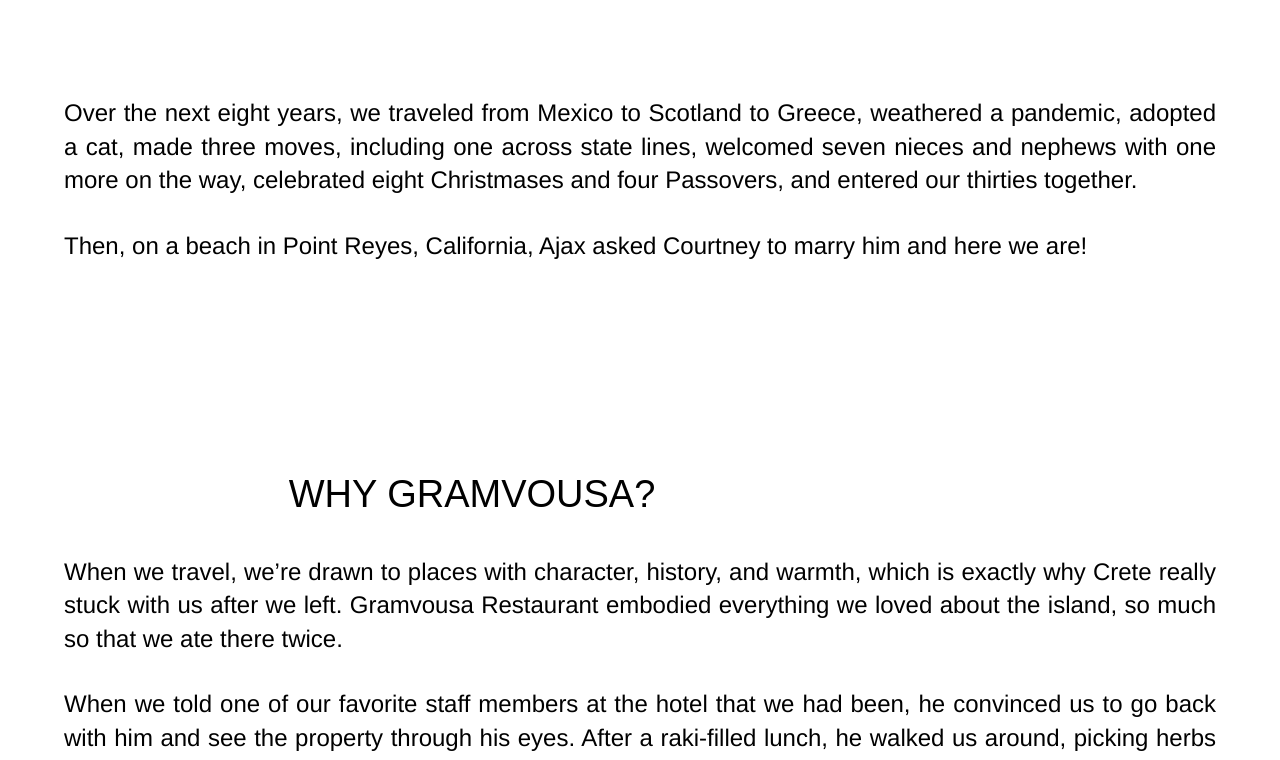
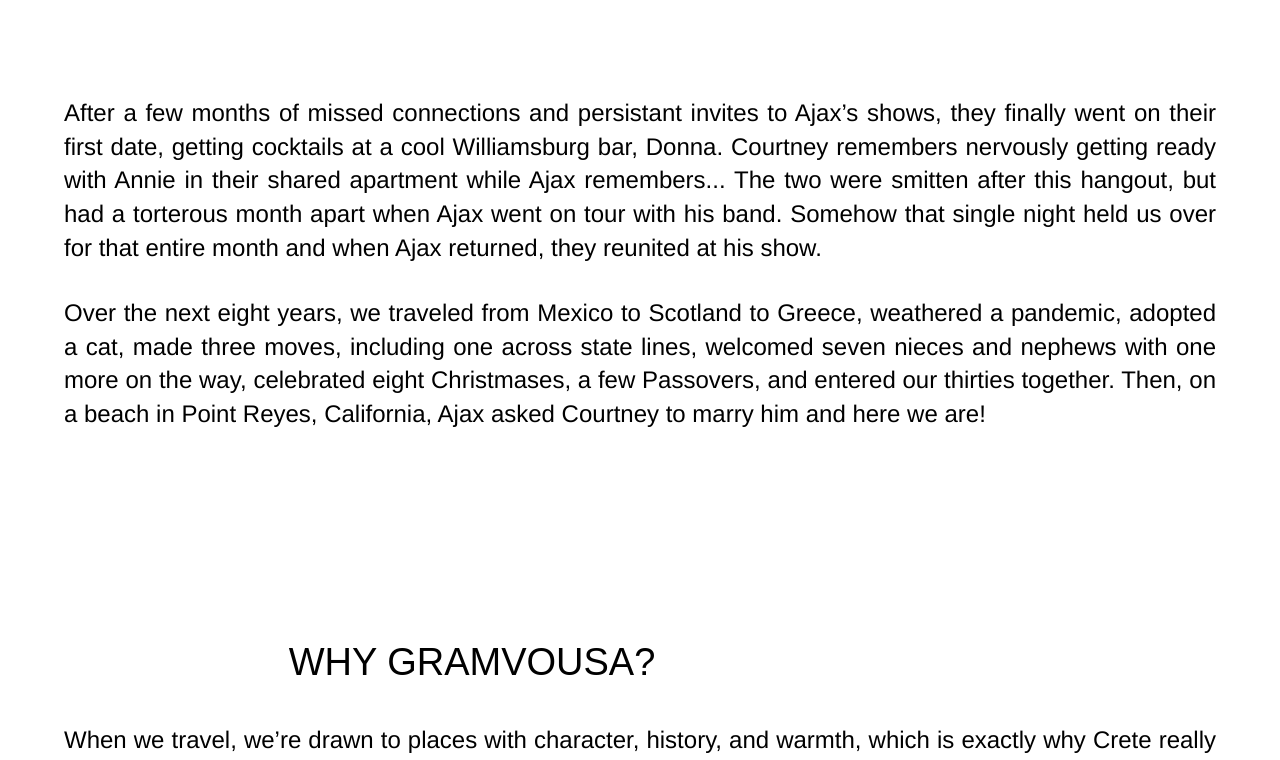
Before and after one commit to ajaxabernathy/courtney-and-ajax, a Next.js app: page / in a window 1280 px wide. Shown: the part 3868-4628 px from the top of the page. Built offline with nearby package versions, Linux system fonts and the light colour scheme; a web font is replaced by a local one.

Commit message:
fix: space mobile

```diff
--- a/app/globals.css
+++ b/app/globals.css
@@ -25,7 +25,7 @@ nav a {
 }
 
 .text-body {
-  @apply font-helvetica-neue text-[18px] md:text-[24px] leading-[120%] md:leading-[140%] tracking-[0%] text-justify;
+  @apply font-helvetica-neue text-[16px] md:text-[24px] leading-[140%] md:leading-[140%] tracking-[0%] text-justify;
 }
 
 .text-body-sm {
--- a/app/page.tsx
+++ b/app/page.tsx
@@ -15,7 +15,7 @@ export default function Home() {
           playsInline
           width={1000}
           height={562}
-          className="md:hidden w-full h-auto pt-[48px] pb-[58px]"
+          className="md:hidden w-full h-auto"
         >
           <source src="/video/hero-animation-mobile.mp4" type="video/mp4" />
         </video>
@@ -35,7 +35,7 @@ export default function Home() {
         <h1 className="sr-only">Ajax and Courtney</h1>
       </div>
 
-      <div className="flex justify-center mt-[32px] md:mt-[231px] px-4">
+      <div className="flex justify-center mt-[104px] md:mt-[231px] px-4">
         <Image
           src="/vectors/please-join-us.webp"
           alt="Please join us for our wedding celebration at Gramvousa Restaurant, May 29th, with our family and friends, in Crete, Greece."
@@ -49,16 +49,16 @@ export default function Home() {
         loop
         muted
         playsInline
-        className="w-[198px] md:w-[372px] h-auto mt-[74px] md:mt-[140px] mx-auto"
+        className="w-[198px] md:w-[372px] h-auto mt-[42px] md:mt-[140px] mx-auto"
       >
         <source src="/video/wedding-birds.mp4" type="video/mp4" />
       </video>
 
-      <div className="flex justify-center mt-[96px] md:mt-[232px]">
+      <div className="flex justify-center mt-[74px] md:mt-[232px]">
         <HeroFrame />
       </div>
 
-      <div className="mt-[96px] md:mt-[236px]">
+      <div className="mt-[94px] md:mt-[236px]">
         <TextBlock
           offset
           heading="How it began"
@@ -69,7 +69,7 @@ export default function Home() {
         />
       </div>
 
-      <div className="flex md:flex-row flex-col-reverse gap-[57px] md:mt-[120px]">
+      <div className="flex md:flex-row flex-col-reverse gap-[57px] mt-[74px] md:mt-[120px]">
         <div className="w-full md:w-[461px]">
           <Image
             src="/images/imessage.webp"
@@ -102,14 +102,13 @@ export default function Home() {
       <div className="mt-[74px] md:mt-[98px]">
         <TextBlock
           body={[
-            "Over the next eight years, we traveled from Mexico to Scotland to Greece, weathered a pandemic, adopted a cat, made three moves, including one across state lines, welcomed seven nieces and nephews with one more on the way, celebrated eight Christmases and four Passovers, and entered our thirties together.",
-
-            "Then, on a beach in Point Reyes, California, Ajax asked Courtney to marry him and here we are!",
+            "After a few months of missed connections and persistant invites to Ajax’s shows, they finally went on their first date, getting cocktails at a cool Williamsburg bar, Donna. Courtney remembers nervously getting ready with Annie in their shared apartment while Ajax remembers... The two were smitten after this hangout, but had a torterous month apart when Ajax went on tour with his band. Somehow that single night held us over for that entire month and when Ajax returned, they reunited at his show.",
+            "Over the next eight years, we traveled from Mexico to Scotland to Greece, weathered a pandemic, adopted a cat, made three moves, including one across state lines, welcomed seven nieces and nephews with one more on the way, celebrated eight Christmases, a few Passovers, and entered our thirties together. Then, on a beach in Point Reyes, California, Ajax asked Courtney to marry him and here we are!",
           ]}
         />
       </div>
 
-      <div className="mt-[96px] md:mt-[203px]">
+      <div className="mt-[74px] md:mt-[203px]">
         <TextBlock
           offset
           heading="Why Gramvousa?"
@@ -121,7 +120,7 @@ export default function Home() {
         />
       </div>
 
-      <div className="mt-[126px] md:mt-[64px]">
+      <div className="mt-[74px] md:mt-[64px]">
         <ImageGrid
           topImage={{ src: "/images/gram-3.webp", alt: "Placeholder" }}
           bottomLeftImage={{
@@ -135,7 +134,7 @@ export default function Home() {
         />
       </div>
 
-      <div className="flex flex-col-reverse md:flex-row items-center gap-[64px] md:gap-12 mb-[152px] md:mt-[164px]">
+      <div className="flex flex-col-reverse md:flex-row items-center gap-[64px] md:gap-12 mb-[90px] mt-[125px] md:mt-[164px]">
         <p className="text-body max-w-[432px]">
           We cannot wait to share this beautiful place, this incredible food,
           and plenty of wine with all of you. Cheers!{" "}
```
